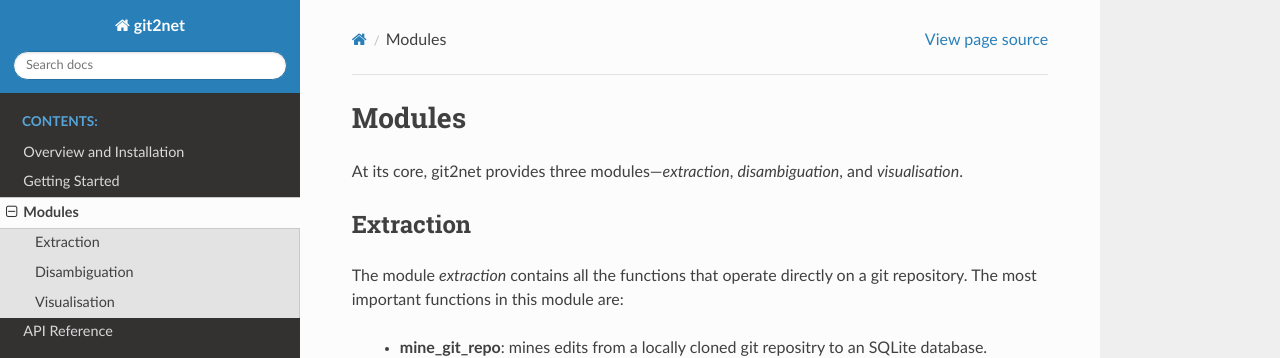
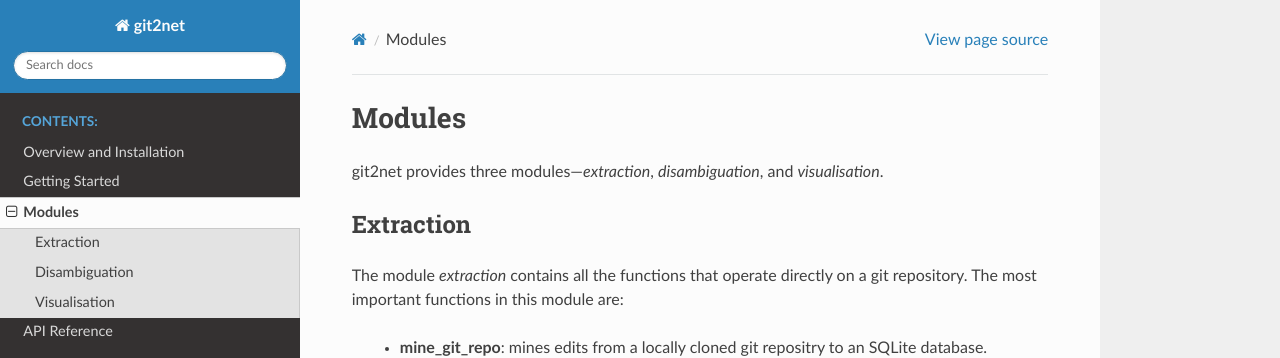
Before and after one commit to gotec/git2net, a Sphinx documentation site: the page built from docs/source/modules.rst, in a window 1280 px wide and 1357 px high. Shown: the top 358 px of the window. Built offline with Sphinx 7.4.7 and the Read the Docs theme 2.0.0, drawn with Linux system fonts in a browser that asks for light colours.

Commit message:
adapted text

```diff
--- a/docs/source/modules.rst
+++ b/docs/source/modules.rst
@@ -2,7 +2,7 @@
 Modules
 =======
 
-At its core, git2net provides three modules—`extraction`, `disambiguation`, and `visualisation`.
+git2net provides three modules—`extraction`, `disambiguation`, and `visualisation`.
 
 
 ----------
```
